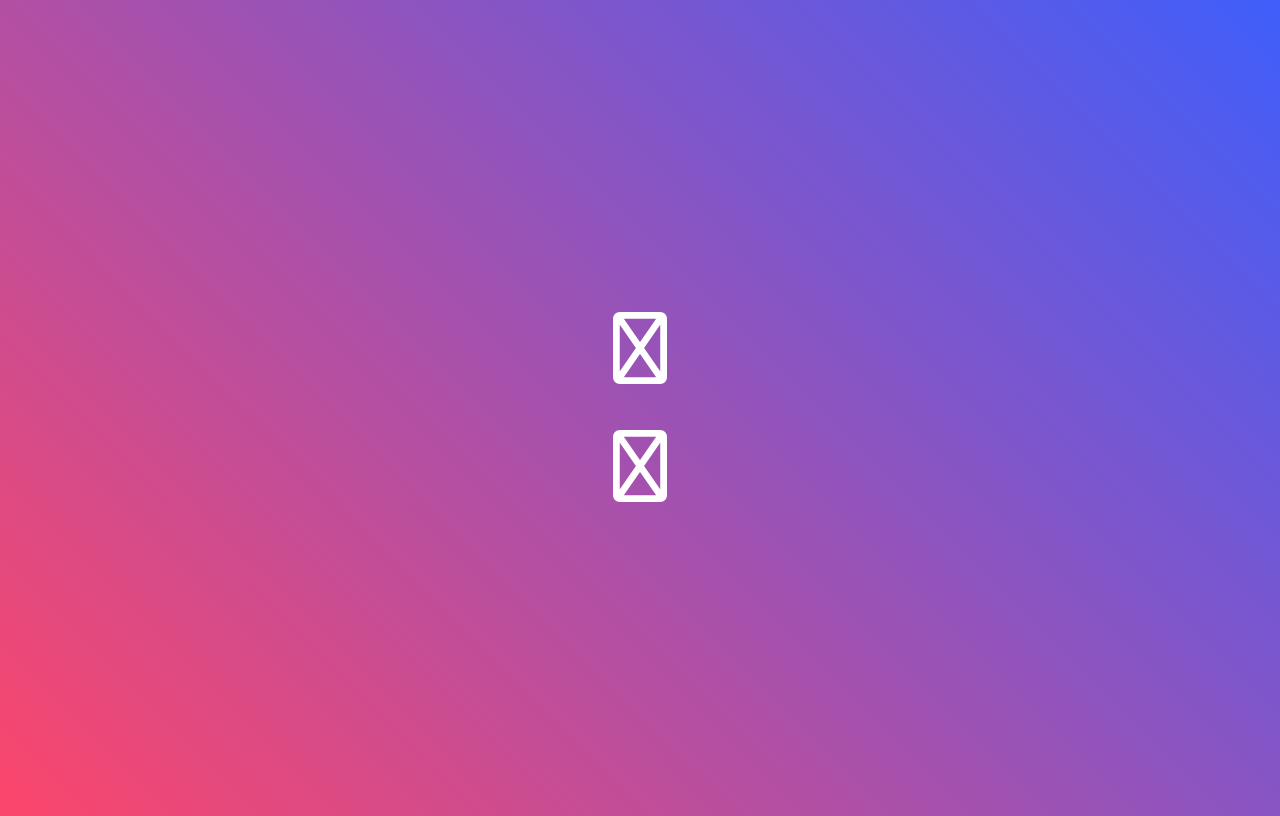
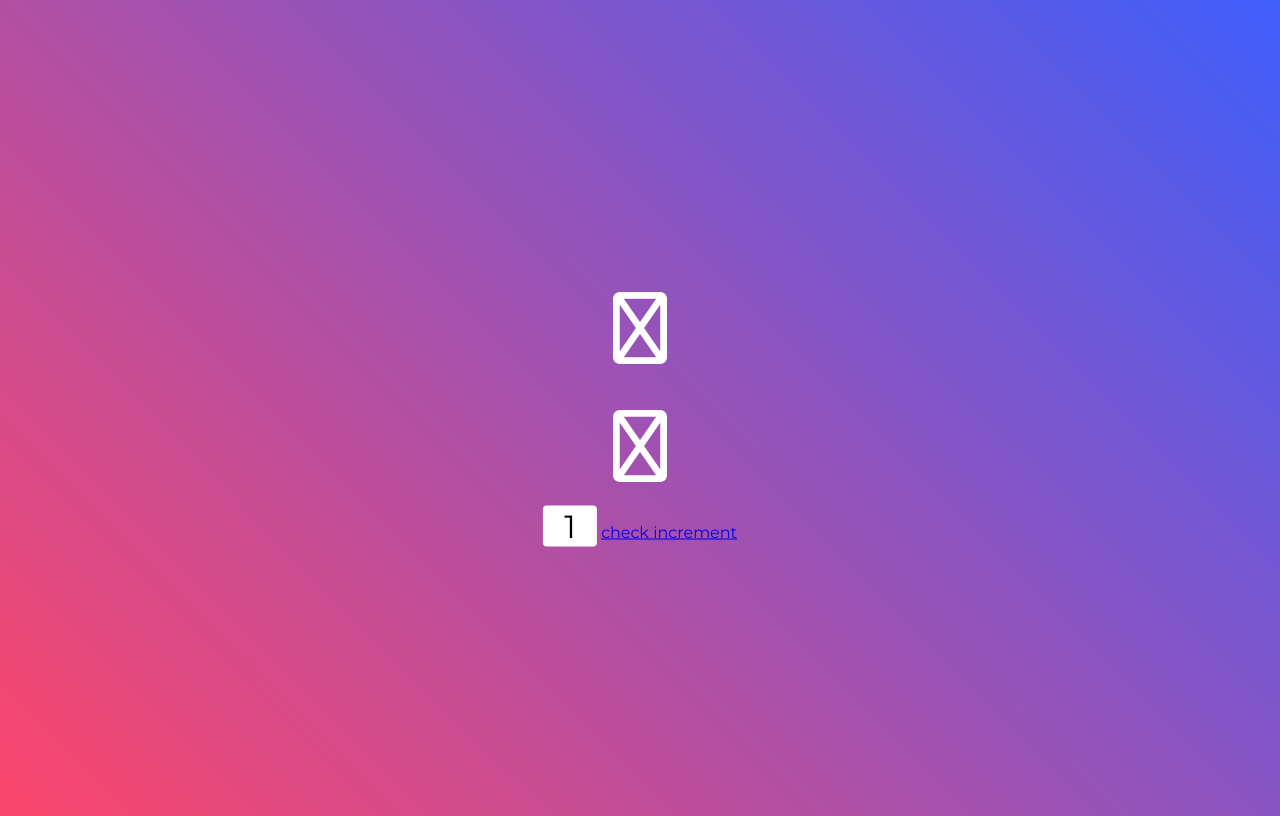
Before and after one commit to dorbarshalom/goals, a plain HTML site: page docs/admin.html in a window 1280 px wide. Drawn offline with Linux system fonts and the light colour scheme.

Commit message:
add increment

```diff
--- a/docs/admin.html
+++ b/docs/admin.html
@@ -38,6 +38,14 @@
 		font-size: 72px;
 		padding:15px;
 	}
+	#increment input{
+		font-size:32px;
+		font-family: 'Montserrat', sans-serif;
+		width:50px;
+		border:none;
+		border-radius: 4px;
+		text-align: center;
+	}
 
 </style>
 
@@ -49,8 +57,12 @@
 
   <div id="wrapper">
   	<div id="main">
-  		<div class="add" onclick="addScore(1, 'rotem', 'mobile')"><i class="far fa-plus-circle"></i></div>
+  		<div class="add" onclick="addScore(document.getElementById('scoreIncrement').value, 'rotem', 'mobile')"><i class="far fa-plus-circle"></i></div>
   		<div class="extract" onclick="addScore(-1, 'rotem', 'mobile')"><i class="far fa-minus-circle"></i></div>
+  		<div id="increment">
+  			<input type="increment" name="scoreIncrement" id="scoreIncrement" value="1">
+  			<a class="checker" href="javascript:void(0)" onclick="console.log(document.getElementById('scoreIncrement').value)">check increment</a>
+  		</div>
   	</div>
   </div>
 
@@ -73,6 +85,8 @@
 	        console.log("Sent data to datawaves. response ok:" + httpResponse.ok)
 	    })
 	}
+
+	var increment = document.getElementById('scoreIncrement').value;
 </script>
 
 </body>
```
Also changed, not shown: docs/index.html (+1 -12 lines).
